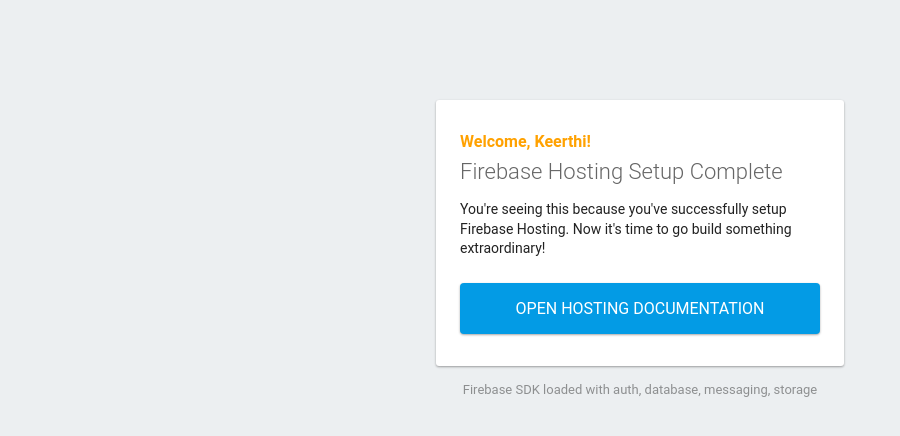
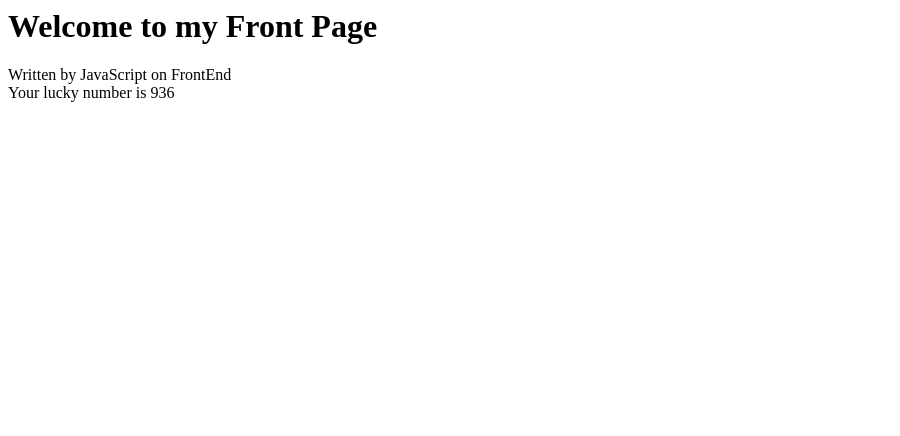
Before and after one commit to keerthikancherla/wsp20-lesson1, a website: page functions/spa/index.html in a window 1280 px wide. Shown: the whole page, without its empty margins (0-900 px from the left). Drawn offline with Linux system fonts and the light colour scheme; some packages are replaced by stand-ins of ours.

Commit message:
frontend example added

```diff
--- a/functions/spa/index.html
+++ b/functions/spa/index.html
@@ -1,65 +1,18 @@
-<!DOCTYPE html>
 <html>
   <head>
-    <meta charset="utf-8">
-    <meta name="viewport" content="width=device-width, initial-scale=1">
-    <title>Welcome to Firebase Hosting</title>
-
-    <!-- update the version number as needed -->
-    <script defer src="/__/firebase/7.6.2/firebase-app.js"></script>
-    <!-- include only the Firebase features as you need -->
-    <script defer src="/__/firebase/7.6.2/firebase-auth.js"></script>
-    <script defer src="/__/firebase/7.6.2/firebase-database.js"></script>
-    <script defer src="/__/firebase/7.6.2/firebase-messaging.js"></script>
-    <script defer src="/__/firebase/7.6.2/firebase-storage.js"></script>
-    <!-- initialize the SDK after all desired features are loaded -->
-    <script defer src="/__/firebase/init.js"></script>
-
-    <style media="screen">
-      body { background: #ECEFF1; color: rgba(0,0,0,0.87); font-family: Roboto, Helvetica, Arial, sans-serif; margin: 0; padding: 0; }
-      #message { background: white; max-width: 360px; margin: 100px auto 16px; padding: 32px 24px; border-radius: 3px; }
-      #message h2 { color: #ffa100; font-weight: bold; font-size: 16px; margin: 0 0 8px; }
-      #message h1 { font-size: 22px; font-weight: 300; color: rgba(0,0,0,0.6); margin: 0 0 16px;}
-      #message p { line-height: 140%; margin: 16px 0 24px; font-size: 14px; }
-      #message a { display: block; text-align: center; background: #039be5; text-transform: uppercase; text-decoration: none; color: white; padding: 16px; border-radius: 4px; }
-      #message, #message a { box-shadow: 0 1px 3px rgba(0,0,0,0.12), 0 1px 2px rgba(0,0,0,0.24); }
-      #load { color: rgba(0,0,0,0.4); text-align: center; font-size: 13px; }
-      @media (max-width: 600px) {
-        body, #message { margin-top: 0; background: white; box-shadow: none; }
-        body { border-top: 16px solid #ffa100; }
-      }
-    </style>
+    <title>
+      My Front End
+    </title>
   </head>
   <body>
-    <div id="message">
-      <h2>Welcome, Keerthi!</h2>
-      <h1>Firebase Hosting Setup Complete</h1>
-      <p>You're seeing this because you've successfully setup Firebase Hosting. Now it's time to go build something extraordinary!</p>
-      <a target="_blank" href="https://firebase.google.com/docs/hosting/">Open Hosting Documentation</a>
-    </div>
-    <p id="load">Firebase SDK Loading&hellip;</p>
-
-    <script>
-      document.addEventListener('DOMContentLoaded', function() {
-        // // 🔥🔥🔥🔥🔥🔥🔥🔥🔥🔥🔥🔥🔥🔥🔥🔥🔥🔥🔥🔥🔥🔥🔥🔥🔥🔥🔥🔥🔥🔥🔥
-        // // The Firebase SDK is initialized and available here!
-        //
-        // firebase.auth().onAuthStateChanged(user => { });
-        // firebase.database().ref('/path/to/ref').on('value', snapshot => { });
-        // firebase.messaging().requestPermission().then(() => { });
-        // firebase.storage().ref('/path/to/ref').getDownloadURL().then(() => { });
-        //
-        // // 🔥🔥🔥🔥🔥🔥🔥🔥🔥🔥🔥🔥🔥🔥🔥🔥🔥🔥🔥🔥🔥🔥🔥🔥🔥🔥🔥🔥🔥🔥🔥
-
-        try {
-          let app = firebase.app();
-          let features = ['auth', 'database', 'messaging', 'storage'].filter(feature => typeof app[feature] === 'function');
-          document.getElementById('load').innerHTML = `Firebase SDK loaded with ${features.join(', ')}`;
-        } catch (e) {
-          console.error(e);
-          document.getElementById('load').innerHTML = 'Error loading the Firebase SDK, check the console.';
-        }
-      });
+    <h1>Welcome to my Front Page </h1>
+    <div id="content"></div>
+  </body>
+  <script>
+    const contentTag = document.getElementById('content')
+    contentTag.innerHTML = 'Written by JavaScript on FrontEnd<br>'
+    const n = Math.random() * 1000
+    const i = Math.floor(n)
+    contentTag.innerHTML +=  ` Your lucky number is ${i}`
     </script>
-  </body>
 </html>
```
